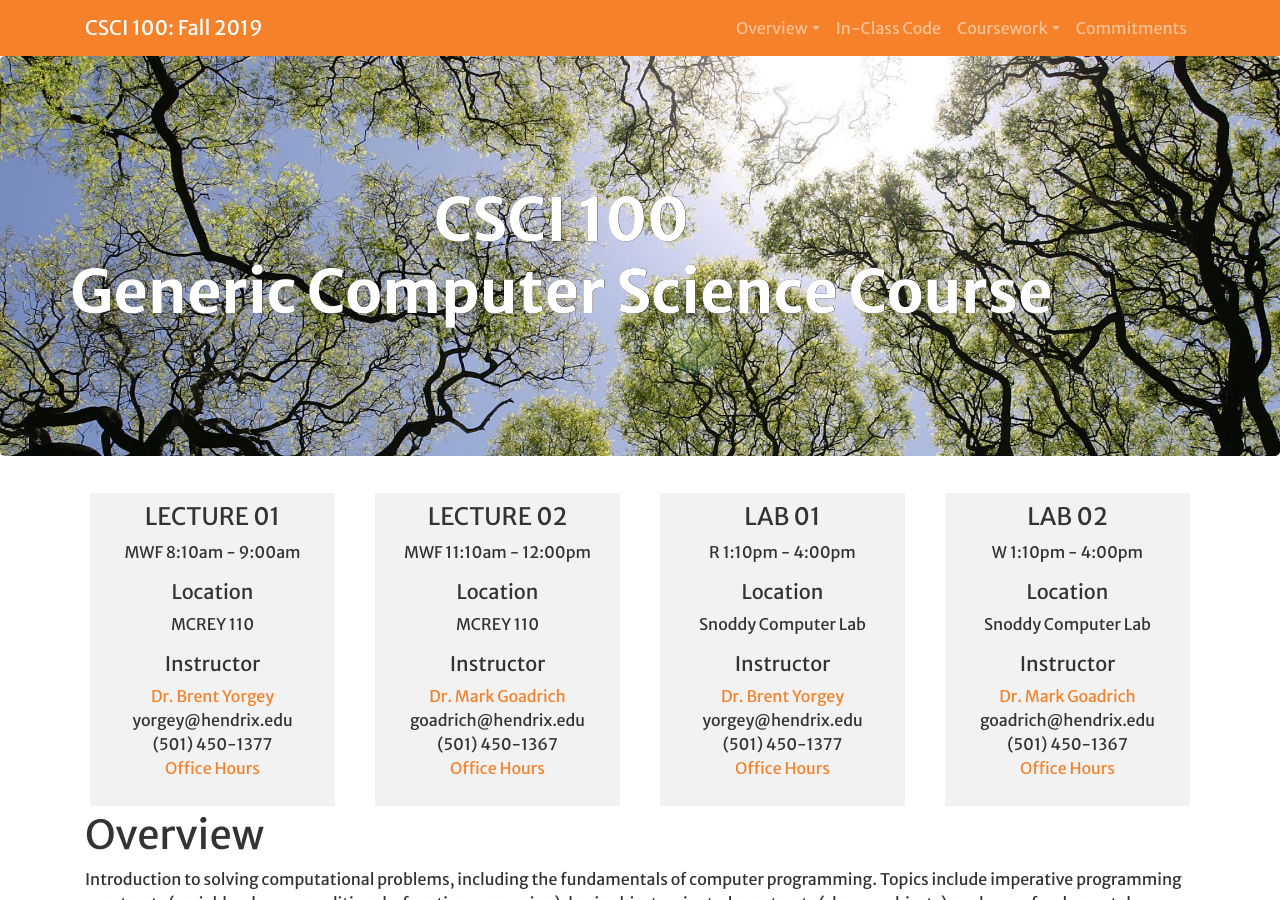
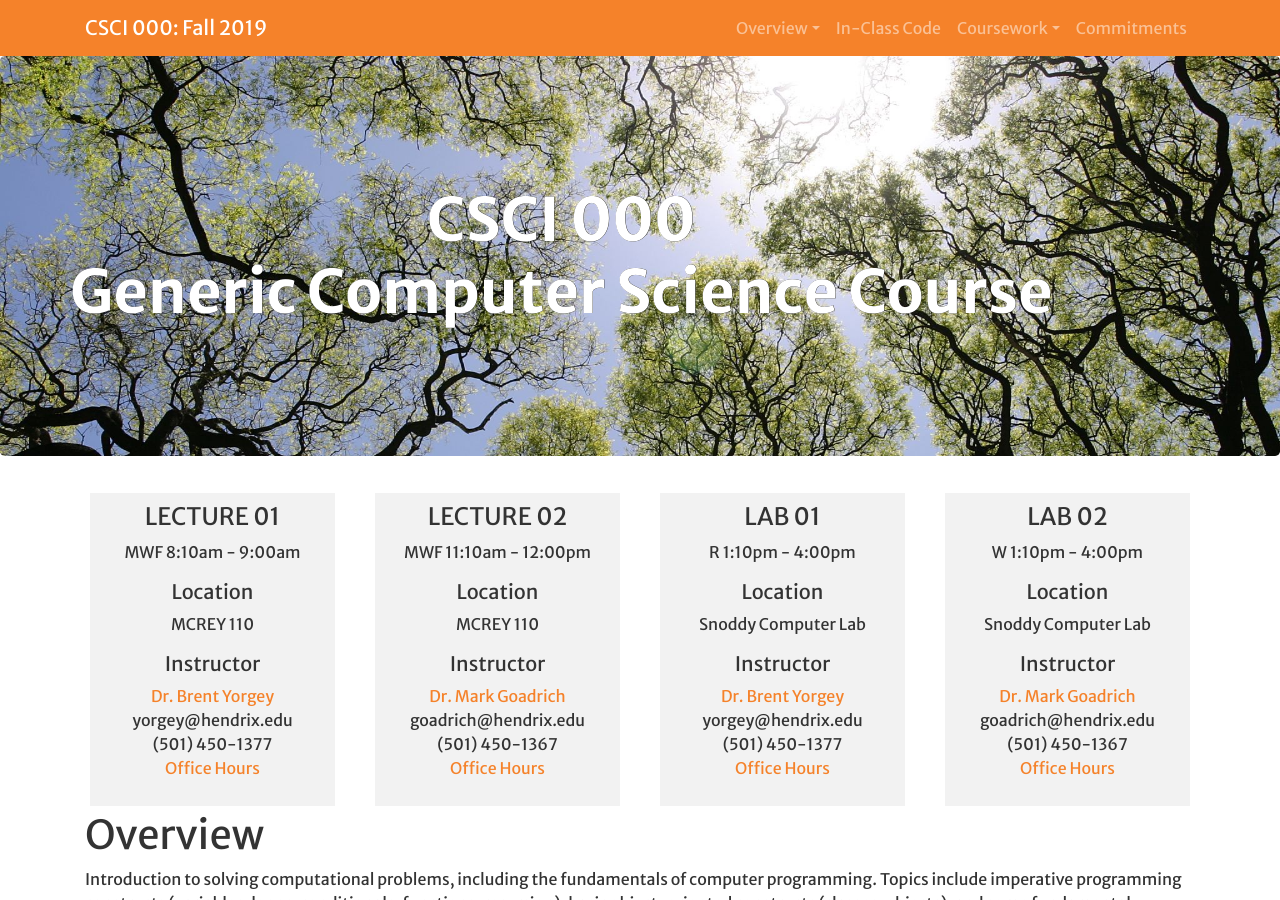
Before and after one commit to Hendrix-CS/csci000, a Jekyll site: the page built from index.md, in a window 1280 px wide and 900 px high. Built offline with Jekyll 4.4.1, drawn with Linux system fonts in a browser that asks for light colours; a script that is not in the unit is left out; our own code applies the rules of GitHub Pages for plain Markdown files.

```diff
--- a/_config.yml
+++ b/_config.yml
@@ -21,10 +21,10 @@ description: >- # this means to ignore newlines until "baseurl:"
   algorithms and data structures (dictionaries, arrays, linked lists).
   Student learn these concepts through studying the Python programming
   language.
-baseurl: "/csci100" # the subpath of your site, e.g. /blog
+baseurl: "/csci000" # the subpath of your site, e.g. /blog
 url: "" # the base hostname & protocol for your site, e.g. http://example.com
 
-number: CSCI 100
+number: CSCI 000
 title: Generic Computer Science Course
 semester: Fall 2019
 
```
